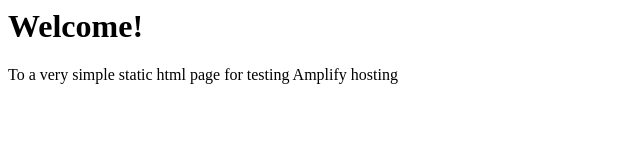
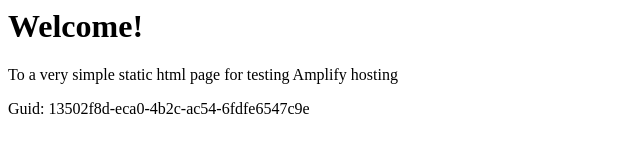
Before and after one commit to aws-aemilia-fra/Github-PR-Commit-Integration-Test-DoNotTouch-GithubWebhookPreviewCanaryTest-v1-prod-eu-central-1, a website: page src/index.html in a window 1280 px wide. Shown: the whole page, without its empty margins (0-640 px from the left). Drawn offline with Linux system fonts and the light colour scheme.

Commit message:
commit from integ tests

```diff
--- a/src/index.html
+++ b/src/index.html
@@ -1,3 +1,5 @@
+
+
 <html lang="en">
 
 <head>
@@ -10,6 +12,6 @@
 <body>
     <h1>Welcome!</h1>
     <p>To a very simple static html page for testing Amplify hosting</p>
-</body>
+    <p>Guid: 13502f8d-eca0-4b2c-ac54-6fdfe6547c9e</p></body>
 
 </html>
```
